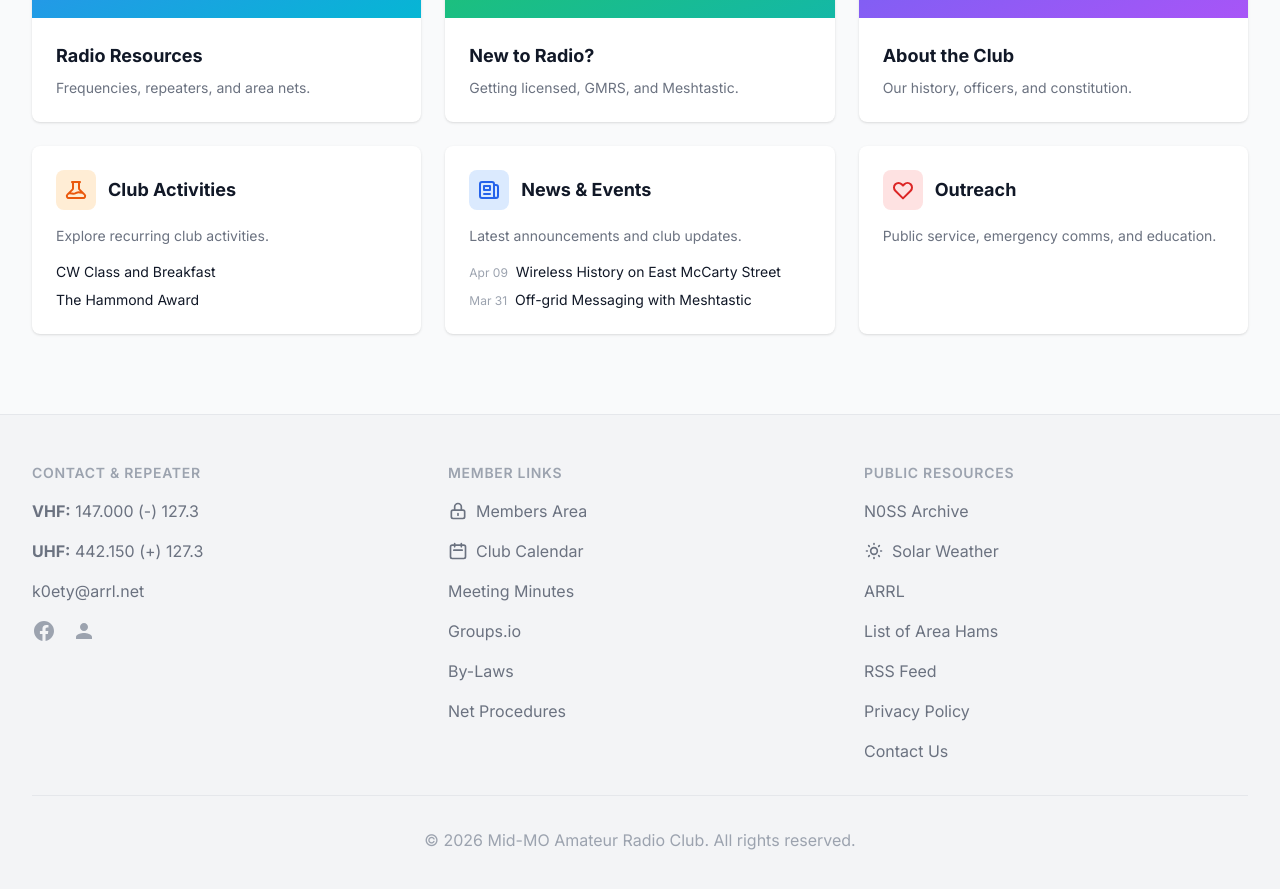
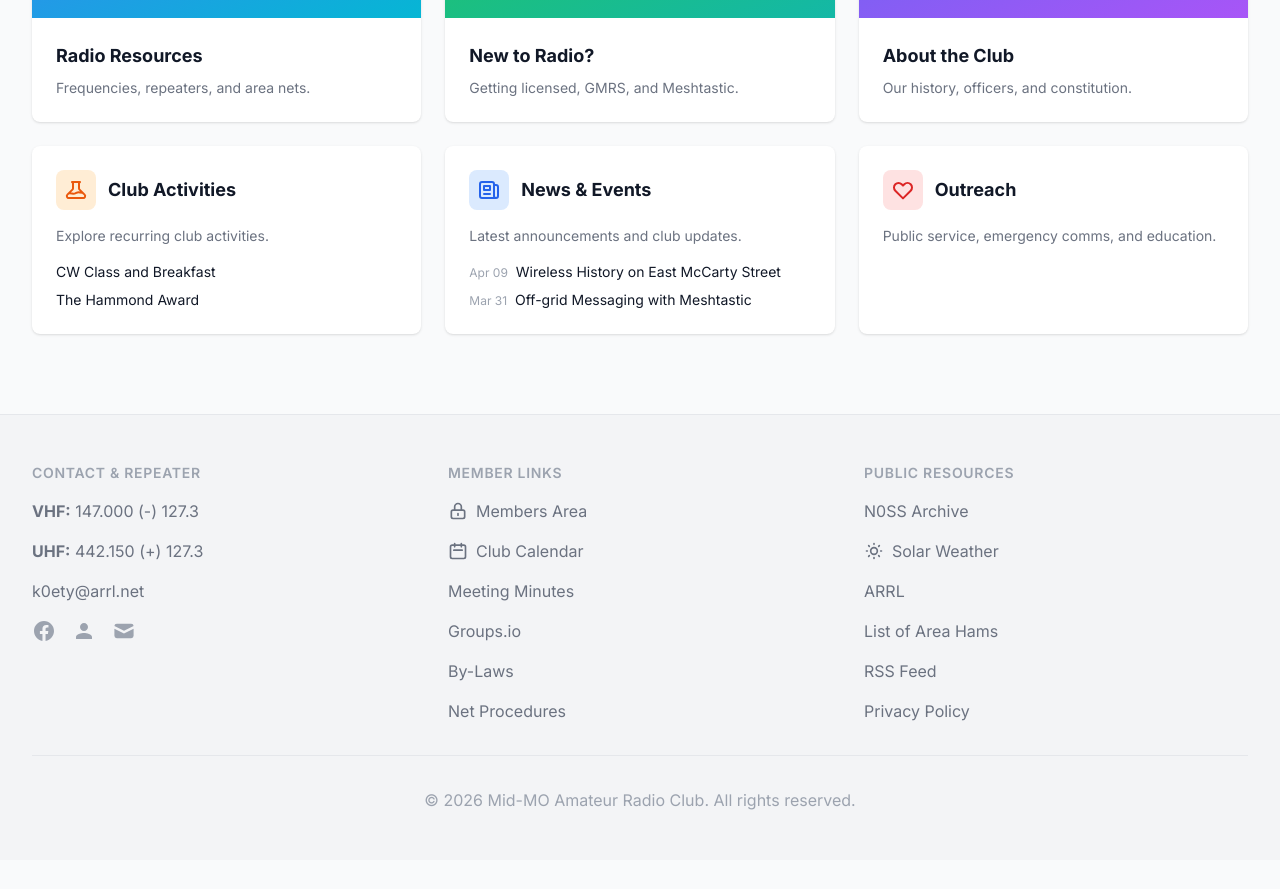
Before and after one commit to kspillane/mmarc-website, a Jekyll site: the page built from index.md, in a window 1280 px wide and 900 px high, scrolled down 696 px. Shown: the top 889 px of the window. Built offline with Jekyll 4.4.1, drawn with Linux system fonts in a browser that asks for light colours; nearby versions of some CDN libraries; after the commit the page ends 1556 px from its top, so only the background shows below that.

Commit message:
Move Contact Us link to icon list
- Removed the 'Contact Us' text link from the 'Public Resources' footer column.
- Added an envelope icon linked to the Contact Us page in the social icons list under the 'Contact & Repeater' column.

```diff
--- a/_includes/footer.html
+++ b/_includes/footer.html
@@ -39,6 +39,14 @@
                                 <svg class="h-6 w-6" fill="currentColor" viewBox="0 0 24 24" aria-hidden="true">
                                     <path
                                         d="M12 12c2.21 0 4-1.79 4-4s-1.79-4-4-4-4 1.79-4 4 1.79 4 4 4zm0 2c-2.67 0-8 1.34-8 4v2h16v-2c0-2.66-5.33-4-8-4z" />
+                                </svg>
+                            </a>
+                            <a href="{{ '/contact/' | relative_url }}"
+                                class="text-gray-400 hover:text-gray-500 dark:hover:text-white">
+                                <span class="sr-only">Contact Us</span>
+                                <svg class="h-6 w-6" fill="currentColor" viewBox="0 0 20 20" aria-hidden="true">
+                                    <path d="M2.003 5.884L10 9.882l7.997-3.998A2 2 0 0016 4H4a2 2 0 00-1.997 1.884z" />
+                                    <path d="M18 8.118l-8 4-8-4V14a2 2 0 002 2h12a2 2 0 002-2V8.118z" />
                                 </svg>
                             </a>
                         </div>
@@ -109,9 +117,6 @@
                     <li><a href="{{ '/privacy-policy/' | relative_url }}"
                             class="text-base text-gray-500 dark:text-gray-400 hover:text-brand-800 dark:hover:text-brand-400">Privacy Policy</a>
                     </li>
-                    <li><a href="{{ '/contact/' | relative_url }}"
-                            class="text-base text-gray-500 dark:text-gray-400 hover:text-brand-800 dark:hover:text-brand-400">Contact
-                            Us</a></li>
                 </ul>
             </div>
         </div>
```
